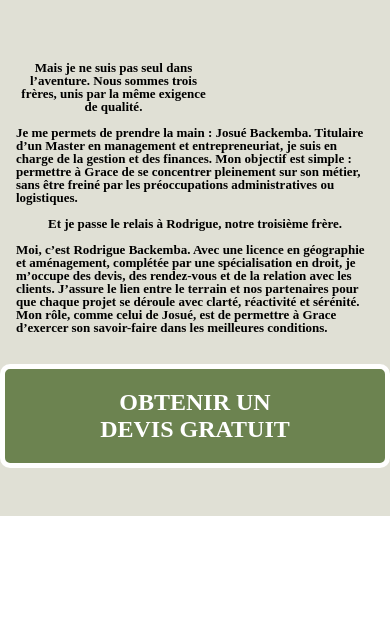
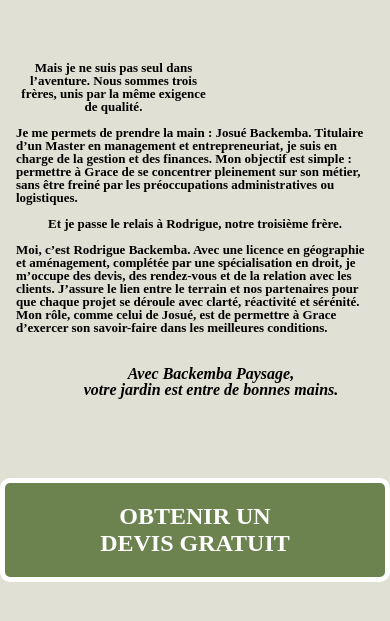
Before and after one commit to Cheuveux/Paysage_project, a plain HTML site: page index.html in a window 390 px wide. Shown: the part 4390-5011 px from the top of the page. Before the commit the page ends 4906 px from the top, so only its background shows below. Drawn offline with nearby package versions, Linux system fonts and the light colour scheme.

Commit message:
edit Mdevisbutton

```diff
--- a/css/style.css
+++ b/css/style.css
@@ -883,7 +883,7 @@ body {
 @media screen and (max-width:525px) {
     .apropos {
     padding-top: 3vh;
-    min-height: fit-content;
+    height: fit-content;
     width: auto;
     background-color: #E0E0D5;
     position: relative;
@@ -917,7 +917,7 @@ body {
     position: relative;
     width: 100%;
 
-    height: 100vh;
+    height: 100%;
 
       display: flex;
     flex-direction: row;
@@ -1029,8 +1029,8 @@ body {
 
 .apropos-footer {
     width: 100%;
-    bottom: 0%;
-    position: absolute;
+
+    position: relative;
      display: flex;
     justify-content: center;
     align-items: center;
```
